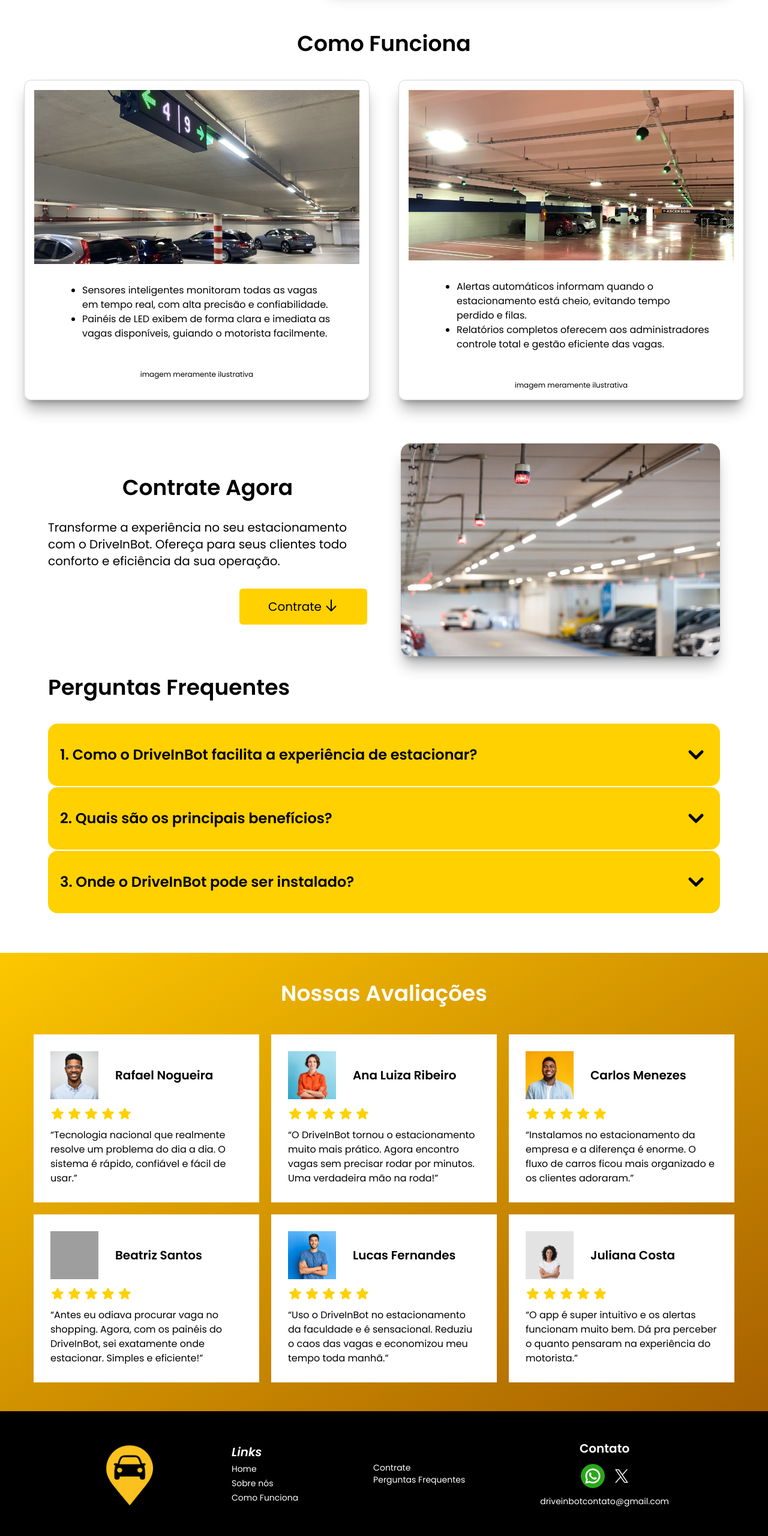
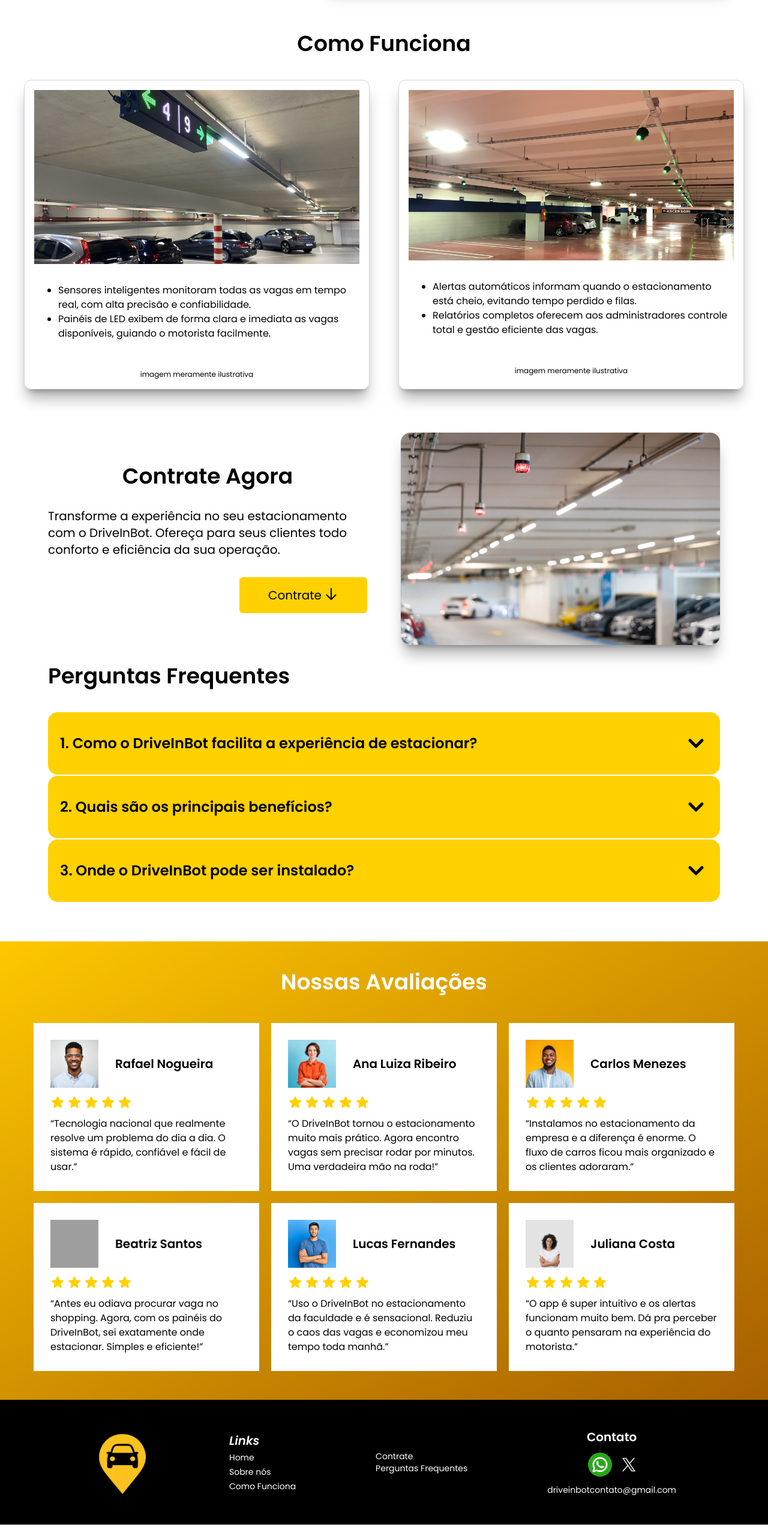
Before and after one commit to leotutti/driveinbot, a website: page dist/index.html in a window 1280 px wide. Shown: the part 1736-4296 px from the top of the page at 60% size. Drawn offline with Linux system fonts and the light colour scheme; grey boxes are pictures that could not be loaded.

Commit message:
14 - Tornando o rodapé responsivo e melhorando a estrutura do como funciona

```diff
--- a/dist/index.html
+++ b/dist/index.html
@@ -129,7 +129,7 @@
                 class="shadow-xl/30 border border-gray-300 rounded-xl lg:w-xl flex flex-col md:flex-row lg:flex-col gap-3 p-4 lg:gap-8 items-center">
                 <img class="h-auto w-sm lg:w-auto" src="./images/img1.jpeg" alt="">
                 <div class="flex flex-col gap-12 items-center">
-                    <ol class="list-disc flex flex-col text-sm ps-10 lg:text-base items-start lg:mx-10">
+                    <ol class="list-disc flex flex-col text-sm ps-10 lg:text-base items-start">
                         <li>Sensores inteligentes monitoram todas as vagas em tempo real, com alta precisão e
                             confiabilidade.</li>
                             <li>Painéis de LED exibem de forma clara e imediata as vagas disponíveis, guiando o motorista
@@ -142,7 +142,7 @@
                 class="shadow-xl/30 border border-gray-300 rounded-xl lg:w-xl flex flex-col md:flex-row lg:flex-col gap-3 p-4 lg:gap-8 items-center">
                 <img class="h-auto w-sm lg:w-auto" src="./images/img3.jpg" alt="">
                 <div class="flex flex-col gap-12 items-center">
-                    <ol class="list-disc flex flex-col text-sm ps-10 lg:text-base items-start lg:mx-10">
+                    <ol class="list-disc flex flex-col text-sm ps-10 lg:text-base items-start">
                         <li>Alertas automáticos informam quando o estacionamento está cheio, evitando tempo perdido e
                             filas.</li>
                             <li>Relatórios completos oferecem aos administradores controle total e gestão eficiente das
@@ -456,8 +456,8 @@
 
         </div>
     </div>
-    <div class="bg-black text-white p-10 flex flex-row items-center justify-evenly" id="rodape">
-        <img class="w-auto h-32" src="./images/logo2.png" alt="">
+    <div class="bg-black text-white md:p-10 p-5 gap-5 flex flex-col md:flex-row text-center md:text-start items-center justify-evenly" id="rodape">
+        <img class="w-auto h-20 md:h-32" src="./images/logo2.png" alt="">
         <div class="flex flex-col gap-1">
             <h1 class="font-semibold text-xl italic">Links</h1>
             <a class="text-sm hover:underline" href="#home">Home</a>
```
Also changed, not shown: dist/css/styles.css.
